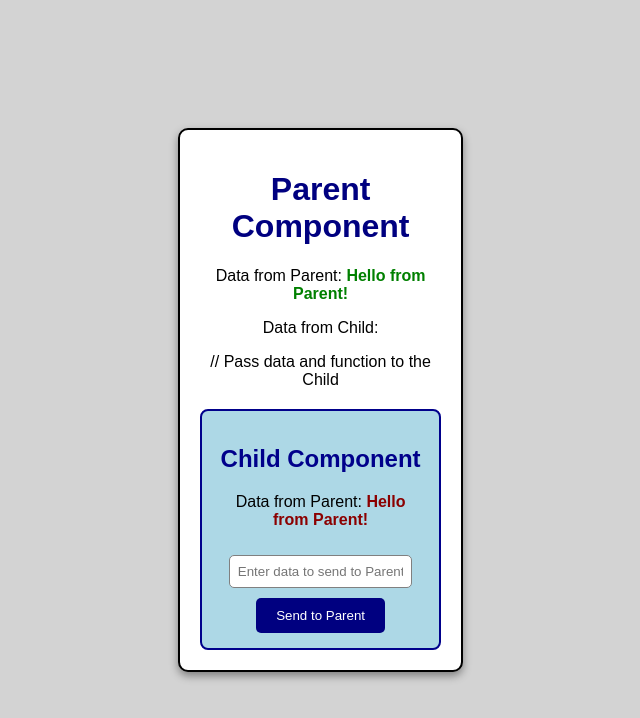
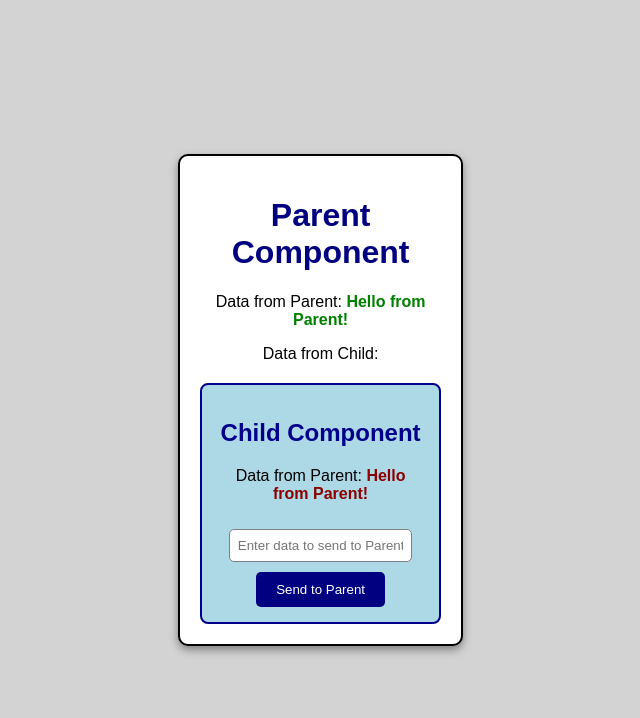
Before and after one commit to Rahul-Malvadkar10/React-Form, a React (Create React App) app: page / in a window 1280 px wide. Shown: the top 718 px of the page, without its empty margins (261-901 px from the left). Built offline with nearby package versions, Linux system fonts and the light colour scheme.

Commit message:
Update App.js

```diff
--- a/src/App.js
+++ b/src/App.js
@@ -17,7 +17,7 @@ function App() {
       <p>Data from Parent: <span className="highlight">{parentData}</span></p>
       <p>Data from Child: <span className="highlight">{childData}</span></p>
 
-      // Pass data and function to the Child
+
       <Child parentData={parentData} onSendToParent={handleChildData} />
     </div>
   );
```
